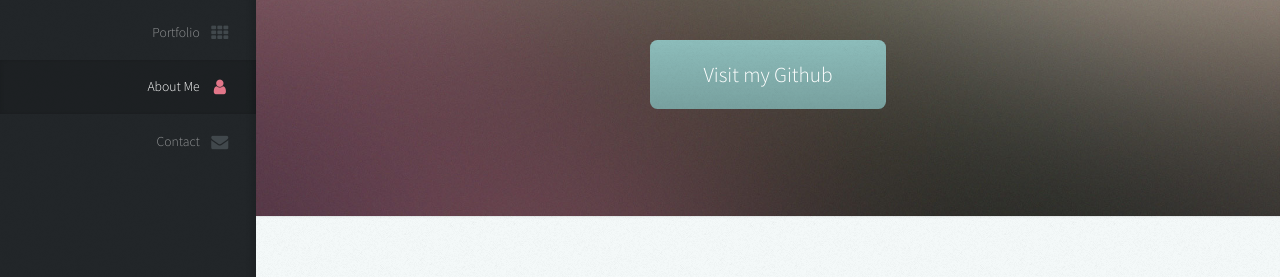
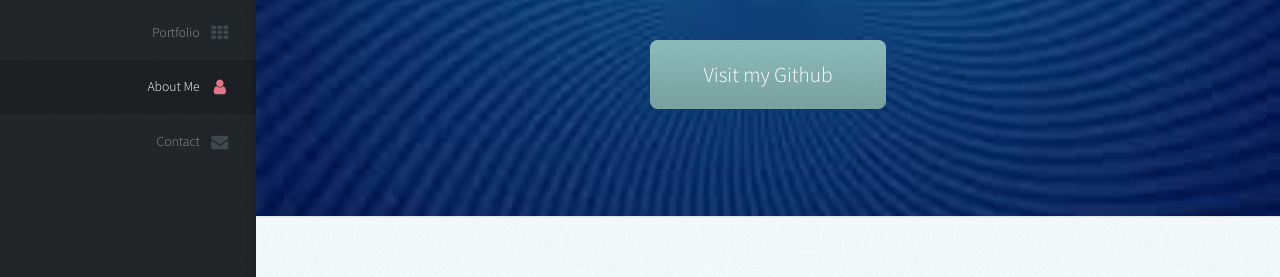
Before and after one commit to abuzahra98/Portfolio-Dawood, a website: page public/index.html in a window 1280 px wide. Shown: the part 232-509 px from the top of the page. Drawn offline with Linux system fonts and the light colour scheme.

Commit message:
editport

```diff
--- a/public/assets/css/main.css
+++ b/public/assets/css/main.css
@@ -2234,7 +2234,7 @@
 
 			#main > section.one {
 				background-color: #81918E;
-				background-image: url("../../images/banner.jpg");
+				background-image: url("../../images/images.jpg");
 			}
 
 			#main > section.two {
```
Also changed, not shown: public/images/images.jpg (added).
